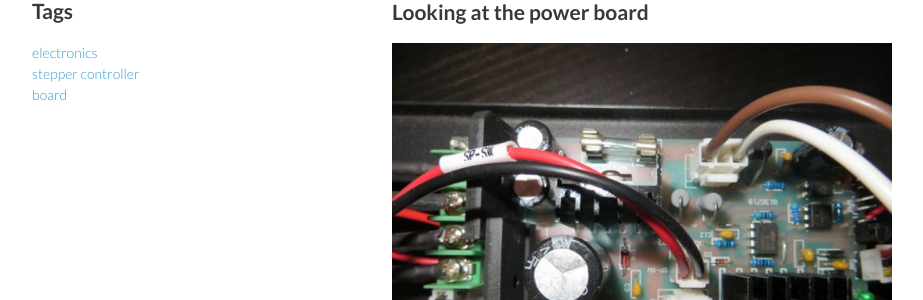
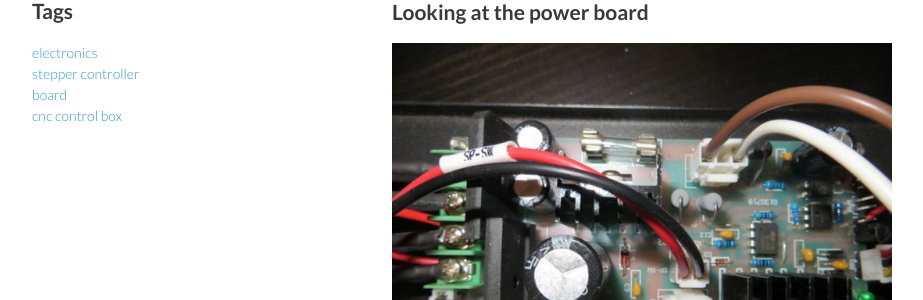
Before and after one commit to orionrobots/CnCNotes, a Jekyll site: the page built from _posts/2014-02-05-teardown.md, in a window 1280 px wide. Shown: the part 233-533 px from the top of the page, without its empty margins (178-1101 px from the left). Built offline with Jekyll 4.4.1, drawn with Linux system fonts in a browser that asks for light colours; a script that is not in the unit is left out.

Commit message:
Adding tag

```diff
--- a/_posts/2014-02-05-teardown.md
+++ b/_posts/2014-02-05-teardown.md
@@ -1,7 +1,7 @@
 ---
 title: Taking apart the control box
 description: Getting inside the electronics
-tags: [electronics, stepper controller, board]
+tags: [electronics, stepper controller, board, cnc control box]
 layout: default
 ---
 # Teardown
```
